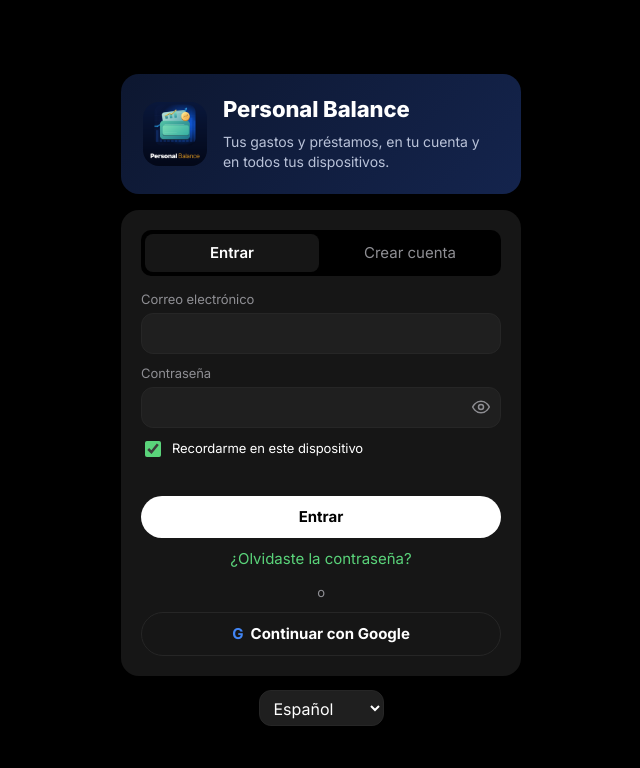
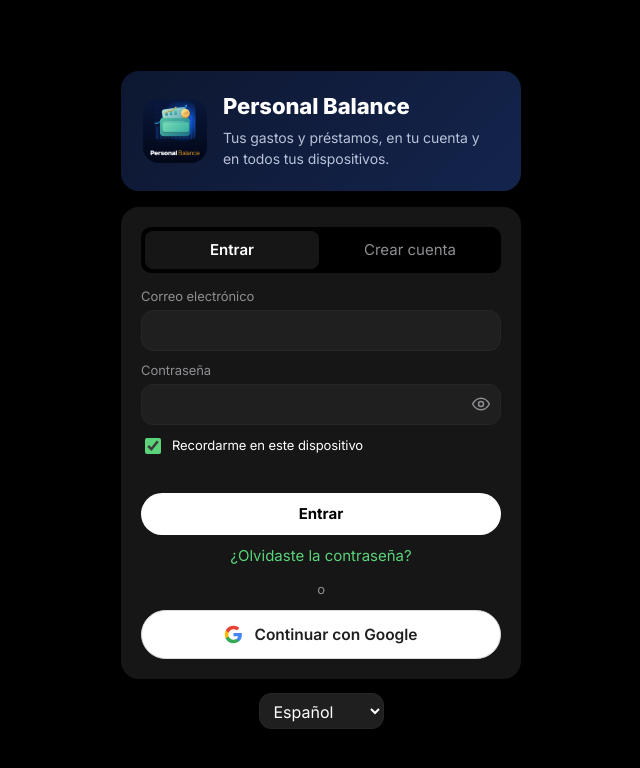
Before and after one commit to Nicksonbg/Mis-Gastos, a Flask app: page /login in a window 1280 px wide. Shown: the top 768 px of the page, without its empty margins (319-959 px from the left). Run offline with Flask 3, Linux system fonts and the light colour scheme; parts of the project's set-up code (start-up, migrations or seed data) failed here and were passed over; some libraries are stand-ins or nearby versions.

Commit message:
Login: botones de Google y Apple con aspecto de marca (Google blanco con logo a color, Apple negro con logo), en app y web (app v69, web-37)
Co-Authored-By: Claude Opus 4.8 <noreply@anthropic.com>
Claude-Session: https://claude.ai/code/session_01VAGRG4Jt3gvwMVehP6mLgL

```diff
--- a/sw.js
+++ b/sw.js
@@ -1,5 +1,5 @@
 // Guarda la app para que funcione sin internet
-const CACHE='mis-gastos-v68';
+const CACHE='mis-gastos-v69';
 const FILES=['./','index.html','manifest.webmanifest','icon-180.png','icon-192.png','icon-512.png'];
 self.addEventListener('install',e=>{e.waitUntil(caches.open(CACHE).then(c=>c.addAll(FILES)));self.skipWaiting()});
 self.addEventListener('activate',e=>{e.waitUntil(caches.keys().then(ks=>Promise.all(ks.filter(k=>k!==CACHE).map(k=>caches.delete(k)))));self.clients.claim()});
--- a/web/app.py
+++ b/web/app.py
@@ -26,7 +26,7 @@ from store import DEV, store
 app = Flask(__name__)
 app.config["MAX_CONTENT_LENGTH"] = 12 * 1024 * 1024  # fotos y copias de seguridad
 
-APP_VERSION = "web-36"
+APP_VERSION = "web-37"
 FB_CFG = {
     "apiKey": "AIzaSyDCJX-0ByjCWV-mtH-WNop5-6wVF76JBAs",
     "authDomain": "personal-balance-dccca.firebaseapp.com",
--- a/web/static/style.css
+++ b/web/static/style.css
@@ -249,3 +249,6 @@ details summary{color:var(--text);font-weight:600}
 .mchips+span{display:block;margin-bottom:10px}
 .mchips label:has(input:checked){background:var(--accent);border-color:var(--accent);color:#fff;font-weight:600}
 .mchips label:has(input:focus-visible){outline:2px solid var(--accent);outline-offset:2px}
+
+/* Botones de acceso social (marca) */
+.social-btn{width:100%;border-radius:999px;padding:14px;font-weight:600;font-size:15.5px;font-family:inherit;display:flex;align-items:center;justify-content:center;gap:11px;margin-top:11px;border:1px solid transparent;cursor:pointer;line-height:1}.social-btn svg{flex:none}.social-btn.g{background:#fff;color:#1f1f1f;border-color:#dadce0}.social-btn.ap{background:#000;color:#fff}.social-btn:active{transform:translateY(1px)}
--- a/web/templates/login.html
+++ b/web/templates/login.html
@@ -19,8 +19,8 @@
       <div style="text-align:center;margin-top:6px"><button type="button" class="linkbtn" id="a-forgot">{{ t('a_forgot') }}</button></div>
     </form>
     <div class="muted small" style="text-align:center;margin:10px 0">{{ t('a_or') }}</div>
-    <button class="btn ghost wide" id="a-google" type="button"><b style="color:#4285f4">G</b>&nbsp; <span>{{ t('a_google') }}</span></button>
-    <button class="btn ghost wide hidden" id="a-apple" type="button" style="margin-top:8px"><svg viewBox="0 0 24 24" width="15" height="15" fill="currentColor" style="vertical-align:-2px"><path d="M16.365 1.43c0 1.14-.47 2.26-1.23 3.06-.8.85-2.1 1.5-3.2 1.42-.14-1.1.44-2.28 1.17-3.04.8-.86 2.2-1.5 3.26-1.44zM20.5 17.1c-.57 1.32-.85 1.9-1.58 3.07-1.02 1.62-2.46 3.64-4.25 3.66-1.58.02-1.99-1.03-4.14-1.02-2.15.01-2.6 1.04-4.18 1.02-1.79-.02-3.15-1.84-4.17-3.46C-.02 17.9-.2 13.3 1.5 10.85c1.2-1.74 3.1-2.76 4.9-2.76 1.82 0 2.97 1.03 4.48 1.03 1.46 0 2.35-1.03 4.46-1.03 1.6 0 3.3.87 4.5 2.38-3.96 2.17-3.32 7.8.66 8.63z"/></svg>&nbsp; <span>{{ t('a_apple') }}</span></button>
+    <button class="social-btn g" id="a-google" type="button"><svg width="19" height="19" viewBox="0 0 48 48" aria-hidden="true"><path fill="#4285F4" d="M45.12 24.5c0-1.56-.14-3.06-.4-4.5H24v8.51h11.84c-.51 2.75-2.06 5.08-4.39 6.64v5.52h7.11c4.16-3.83 6.56-9.47 6.56-16.17z"/><path fill="#34A853" d="M24 46c5.94 0 10.92-1.97 14.56-5.33l-7.11-5.52c-1.97 1.32-4.49 2.1-7.45 2.1-5.73 0-10.58-3.87-12.31-9.07H4.34v5.7C7.96 41.07 15.4 46 24 46z"/><path fill="#FBBC05" d="M11.69 28.18C11.25 26.86 11 25.45 11 24s.25-2.86.69-4.18v-5.7H4.34C2.85 17.09 2 20.45 2 24s.85 6.91 2.34 9.88l7.35-5.7z"/><path fill="#EA4335" d="M24 10.75c3.23 0 6.13 1.11 8.41 3.29l6.31-6.31C34.91 4.18 29.93 2 24 2 15.4 2 7.96 6.93 4.34 14.12l7.35 5.7c1.73-5.2 6.58-9.07 12.31-9.07z"/></svg><span>{{ t('a_google') }}</span></button>
+    <button class="social-btn ap hidden" id="a-apple" type="button"><svg width="17" height="17" viewBox="0 0 24 24" fill="#fff" aria-hidden="true"><path d="M16.365 1.43c0 1.14-.47 2.26-1.23 3.06-.8.85-2.1 1.5-3.2 1.42-.14-1.1.44-2.28 1.17-3.04.8-.86 2.2-1.5 3.26-1.44zM20.5 17.1c-.57 1.32-.85 1.9-1.58 3.07-1.02 1.62-2.46 3.64-4.25 3.66-1.58.02-1.99-1.03-4.14-1.02-2.15.01-2.6 1.04-4.18 1.02-1.79-.02-3.15-1.84-4.17-3.46C-.02 17.9-.2 13.3 1.5 10.85c1.2-1.74 3.1-2.76 4.9-2.76 1.82 0 2.97 1.03 4.48 1.03 1.46 0 2.35-1.03 4.46-1.03 1.6 0 3.3.87 4.5 2.38-3.96 2.17-3.32 7.8.66 8.63z"/></svg><span>{{ t('a_apple') }}</span></button>
   {% endif %}
   </div>
   <form method="post" action="{{ url_for('idioma') }}" style="text-align:center;margin-top:14px">
```
Also changed, not shown: index.html (+4 -3 lines).
